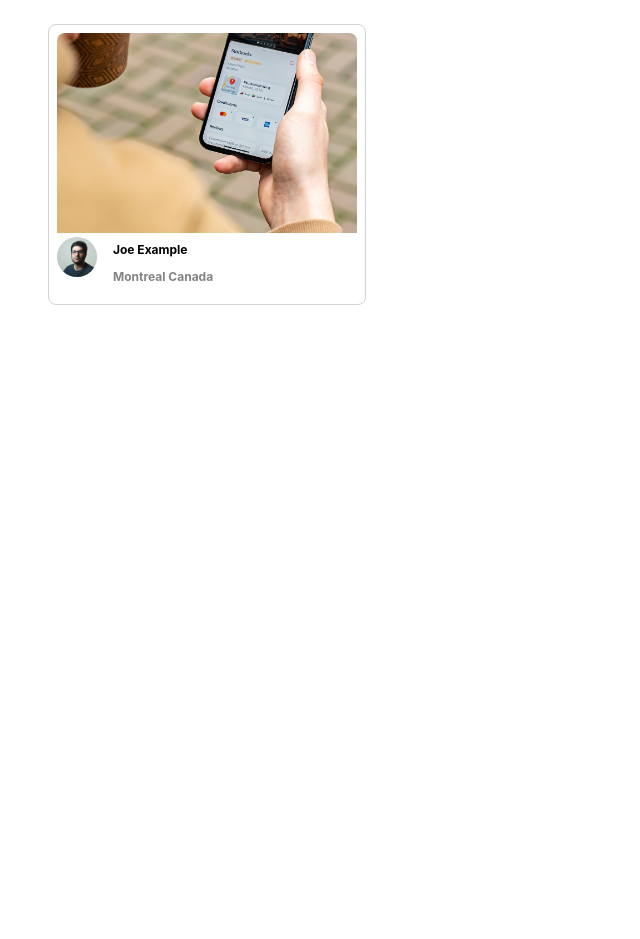
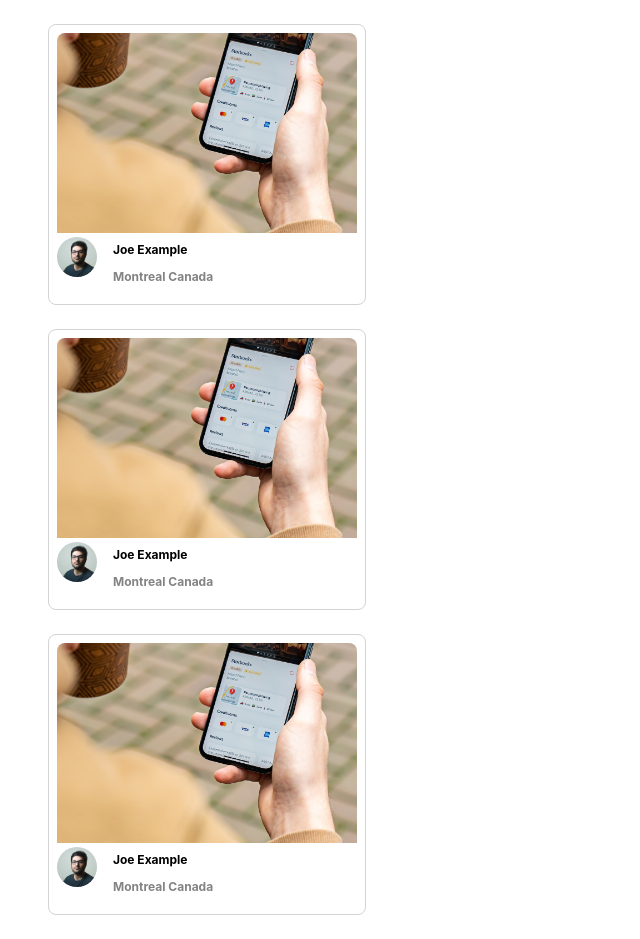
Before and after one commit to Rusgyn/PhotoLabs, a React (Create React App) app in the folder frontend/: page / in a window 1280 px wide. Shown: the whole page, without its empty margins (0-640 px from the left). Before the commit the page ends 800 px from the top, so only its background shows below. Built offline with nearby package versions, Linux system fonts and the light colour scheme; the HTML template or start-up script is replaced by a standard one.

Commit message:
Display 3 photos using the PhotoListItems componemt

```diff
--- a/frontend/src/App.jsx
+++ b/frontend/src/App.jsx
@@ -14,11 +14,17 @@
   profile: `${process.env.PUBLIC_URL}/profile-1.jpg`,
 };
 
+const photos = new Array(3);
+
+const photoNewArr = [...photos].map((_, index) => {
+  return <PhotoListItem key={index} value={sampleDataForPhotoListItem} />
+});
+
 // Note: Rendering a single component to build components in isolation
 const App = () => {
   return (
     <div className="App">
-      <PhotoListItem photo={sampleDataForPhotoListItem} />
+      {photoNewArr}
     </div>
   );
 };
--- a/frontend/src/components/PhotoListItem.jsx
+++ b/frontend/src/components/PhotoListItem.jsx
@@ -4,7 +4,8 @@
 
 const PhotoListItem = (props) => {
 
-  const {id, imageSource, profile, username, location: {city, country}} = props.photo;
+  const {id, imageSource, profile, username, location: {city, country}
+  } = props.value;
 
   return (
     <div className="photo-list__item" key={id}>
```
